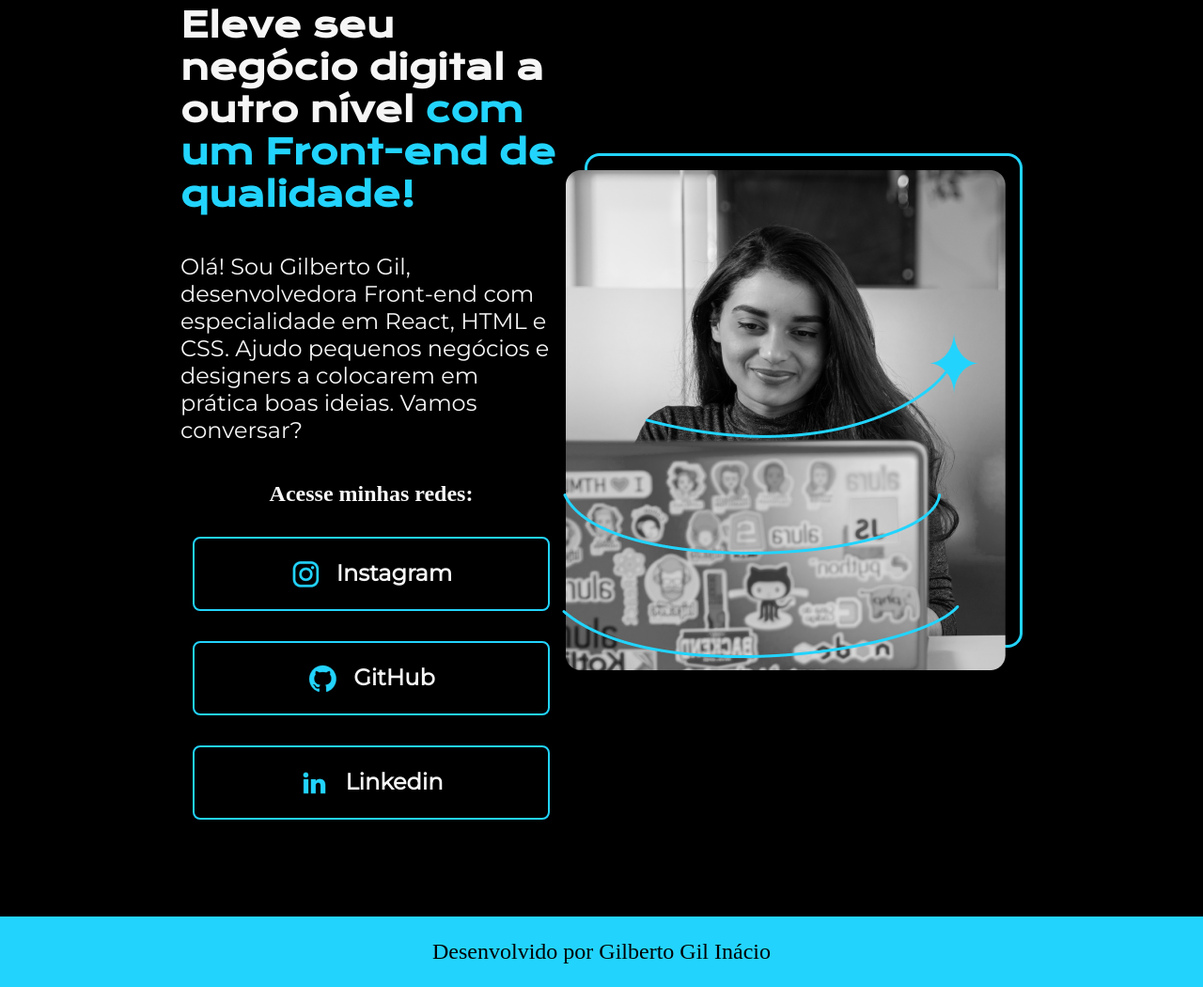
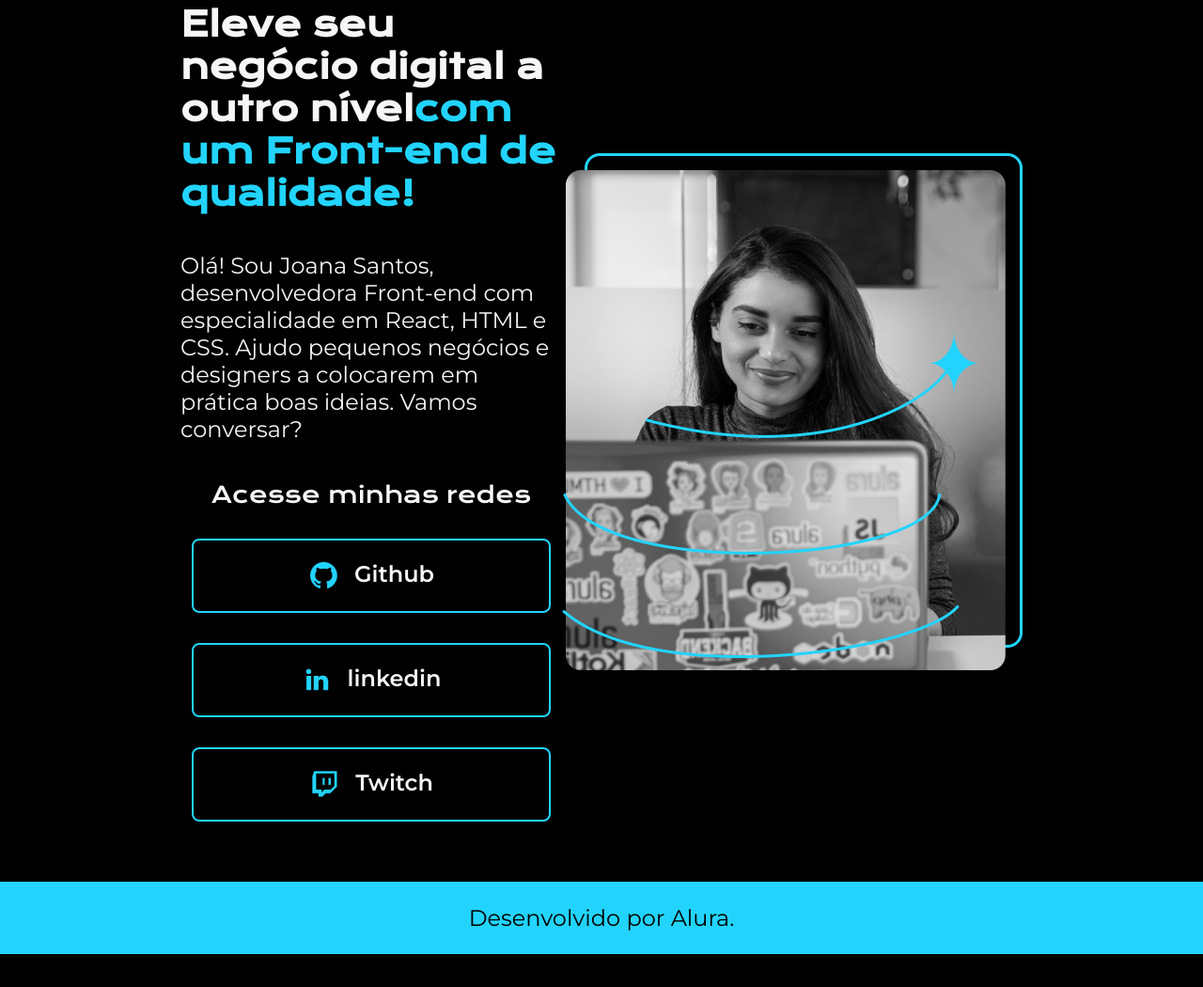
Before and after one commit to Gilbertogif/FrontEnd_Alura, a plain HTML site: page index.html in a window 1280 px wide. Shown: the part 116-1166 px from the top of the page at 94% size. After the commit the page ends 1131 px from the top, so only its background shows below. Drawn offline with nearby package versions, Linux system fonts and the light colour scheme.

Commit message:
Curso Front Alura

```diff
--- a/index.html
+++ b/index.html
@@ -1,50 +1,52 @@
 <!DOCTYPE html>
 <html lang="pt-br">
+
 <head>
     <meta charset="UTF-8">
     <meta http-equiv="X-UA-Compatible" content="IE=edge">
     <meta name="viewport" content="width=device-width, initial-scale=1.0">
-    <link rel="stylesheet" href="style.css">
-    <title>Portfólio</title>
+    <title>Portifolio</title>
+    <link rel="stylesheet" href="./styles/style.css">
 </head>
+
 <body>
     <header class="cabecalho">
         <nav class="cabecalho__menu">
-            <a class="cabecalho__menu__link" href="">HOME</a>
-            <a class="cabecalho__menu__link" href="">SOBRE MIM</a>
+            <a class="cabecalho__menu__link" href="index.html">Home</a>
+            <a class="cabecalho__menu__link" href="about.html">Sobre mim</a>
         </nav>
     </header>
     <main class="apresentacao">
         <section class="apresentacao__conteudo">
-            <h1 class="apresentacao__conteudo__titulo">Eleve seu negócio digital a outro nível <strong class="titulo-destaque">com um Front-end de qualidade!</strong></h1>
-            <p class="apresentacao__conteudo__p">Olá! Sou Gilberto Gil, desenvolvedora Front-end com especialidade em React,
-                HTML e CSS. Ajudo pequenos negócios e designers a colocarem em prática boas ideias.
-                Vamos conversar?</p>
-            <div class="apresentacao__conteudo__links">
-                <h2 class="apresentacao__links_sub">Acesse minhas redes:</h2>
-
-                <a class="apresentacao__conteudo__a" href="https://www.instagram.com/pythonparadados/" target="_blank">
-                    <img src="assets/instagram.png" alt="LogoInstagram">
-                    Instagram
+            <h1 class="apresentacao__conteudo__titulo">Eleve seu negócio digital a outro nível<strong
+            class="titulo-destaque">com um Front-end de qualidade!
+            </strong></h1>
+            <p class="apresentacao__conteudo__texto">Olá! Sou Joana Santos, desenvolvedora
+            Front-end com especialidade em React, HTML e
+            CSS. Ajudo pequenos negócios e designers a
+            colocarem em prática boas ideias. Vamos
+            conversar?</p>
+            <div class="apresentacao__links">
+                <h2 class="apresentacao__links__subtitulo">Acesse minhas redes</h2>
+                <a class="apresentacao__links__link" href="https://github.com/rafaballerini">
+                    <img src="./assets/github.png">
+                    Github
                 </a>
-
-                <a class="apresentacao__conteudo__a" href="https://github.com/Gilbertogif" target="_blank">
-                    <img src="assets/github.png" alt="LogoGitHub">
-                    GitHub
-
+                <a class="apresentacao__links__link" href="https://linkedin.com/in/rafaellaballerini">
+                    <img src="./assets/linkedin.png">
+                    linkedin
                 </a>
-
-                <a class="apresentacao__conteudo__a" href="https://www.linkedin.com/in/gilberto-gil-in%C3%A1cio-591a45a9/" target="_blank">
-                    <img src="assets/linkedin.png" alt="LogoLinkedin">
-                    Linkedin
-
+                <a class="apresentacao__links__link" href="https://twitch.tv/guilimadev">
+                    <img src="./assets/twitch.png">
+                    Twitch
                 </a>
             </div>
         </section>
-        <img src="assets/Imagem.png" alt="Mulher com notebook">
+        <img src="./assets/imagem.png" alt="Foto da Joana Santos programando">
     </main>
     <footer class="rodape">
-        <p>Desenvolvido por Gilberto Gil Inácio</p>
+        <p>Desenvolvido por Alura.</p>
     </footer>
 </body>
+
 </html>
--- a/style.css
+++ /dev/null
@@ -1,89 +0,0 @@
-@import url('https://fonts.googleapis.com/css2?family=Krona+One&family=Montserrat&display=swap');
-
-* {
-    margin: 0;
-    padding: 0;
-}
-
-body {
-    /*height: 100vh;*/
-    box-sizing: border-box;
-    background-color: black;
-    color: #F6F6F6;
-}
-
-.titulo-destaque {
-    color: #22D4FD;
-}
-
-.apresentacao {
-    padding: 8% 15%;
-    display: flex;
-    align-items: center;
-    justify-content: space-between;
-}
-
-.apresentacao__conteudo {
-    width: 615px;
-    display: flex;
-    flex-direction: column;
-    gap: 40px;
-}
-
-.apresentacao__conteudo__titulo {
-    font-size: 36px;
-    font-family: 'Krona One', sans-serif;
-}
-
-.apresentacao__conteudo__p {
-    font-size: 24px;
-    font-family: 'Montserrat', sans-serif;
-
-}
-
-.apresentacao__links__sub {
-    font-family: 'krona One',sans-serif;
-    font-weight: 400;
-    font-size: 24px;
-}
-
-.apresentacao__conteudo__links {
-    display: flex;
-    align-items: center;
-    flex-direction: column;
-    justify-content: space-between;
-    gap: 32px;
-
-}
-
-.apresentacao__conteudo__a {
-    /* background-color: #22D4FD; */
-    display: flex; /* Adiciona o display flex */
-    justify-content: center;
-    gap: 16px;
-    border: 2px solid #22D4FD;
-    width: 376px;
-    text-align: center;
-    border-radius: 8px;
-    font-size: 24px;
-    padding: 21.5px 0;
-    font-weight: 600;
-    text-decoration: none;
-    color:#F6F6F6;
-    font-family: 'Montserrat', sans-serif;
-
-}
-
-.apresentacao__conteudo__links :hover{
-    background-color: #272727;
-}
-
-.rodape {
-    padding: 24px;
-    color: #000000;
-    background-color: #22D4FD;
-    text-align: center;
-    font-family: 'Montserrat' sans-serif;
-    font-size: 24px;
-    font-weight: 400;
-}
--- /dev/null
+++ b/styles/style.css
@@ -0,0 +1,92 @@
+@import url('https://fonts.googleapis.com/css2?family=Krona+One&family=Montserrat:wght@400;600&display=swap');
+
+*{
+    margin: 0;
+    padding: 0;
+}
+
+body{
+    /* height: 100vh; */
+    box-sizing: border-box;
+    background-color: #000000;
+    color: #F6F6F6;
+}
+.cabecalho{
+    padding: 2% 0% 0% 15%;
+}
+.cabecalho__menu{
+    display: flex;
+    gap: 80px;
+}
+.cabecalho__menu__link{
+    font-family: 'Montserrat', sans-serif;
+    font-size: 24px;
+    font-weight: 600;
+    color: #22D4FD;
+    text-decoration: none;
+}
+.apresentacao{
+    padding: 5% 15%;
+    display: flex;
+    align-items: center;
+    justify-content: space-between;
+}
+.apresentacao__conteudo{
+    width: 615px;
+    display: flex;
+    flex-direction: column;
+    gap: 40px;
+}
+
+.apresentacao__conteudo__titulo{
+    font-size: 36px;
+    font-family: 'Krona One', sans-serif;
+}
+.titulo-destaque{
+    color: #22D4FD;
+}
+.apresentacao__conteudo__texto{
+    font-size: 24px;
+    font-family: 'Montserrat', sans-serif;
+}
+
+.apresentacao__links{
+    display: flex;
+    flex-direction: column;
+    justify-content: space-between;
+    align-items: center;
+    gap: 32px;
+}
+.apresentacao__links__subtitulo{
+    font-family: 'Krona One', sans-serif;
+    font-weight: 400;
+    font-size: 24px;
+}
+.apresentacao__links__link{
+    /* background-color: #22D4FD; */
+    display: flex;
+    justify-content: center;
+    gap: 16px;
+    border: 2px solid #22D4FD;
+    width: 378px;
+    text-align: center;
+    border-radius: 8px;
+    font-size: 24px;
+    font-weight: 600;
+    padding: 21.5px 0;
+    text-decoration: none;
+    color: #F6F6F6;
+    font-family: 'Montserrat', sans-serif;
+}
+.apresentacao__links__link:hover{
+    background-color: #272727;
+}
+.rodape{
+    color: #000000;
+    background-color: #22D4FD;
+    padding: 24px;
+    text-align: center;
+    font-family: 'Montserrat', sans-serif;
+    font-size: 24px;
+    font-weight: 400;
+}
```
Also changed, not shown: about.html (added, +21 -0 lines), 1 other file.
